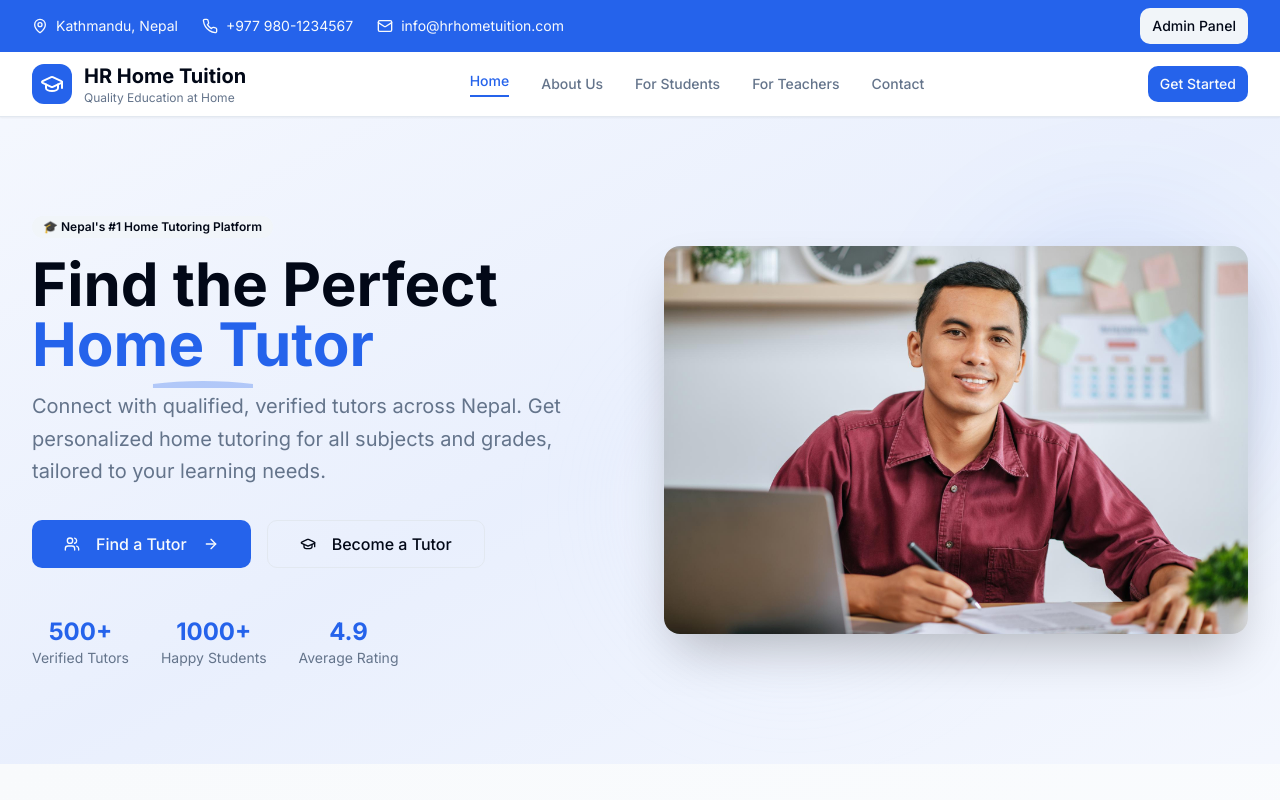
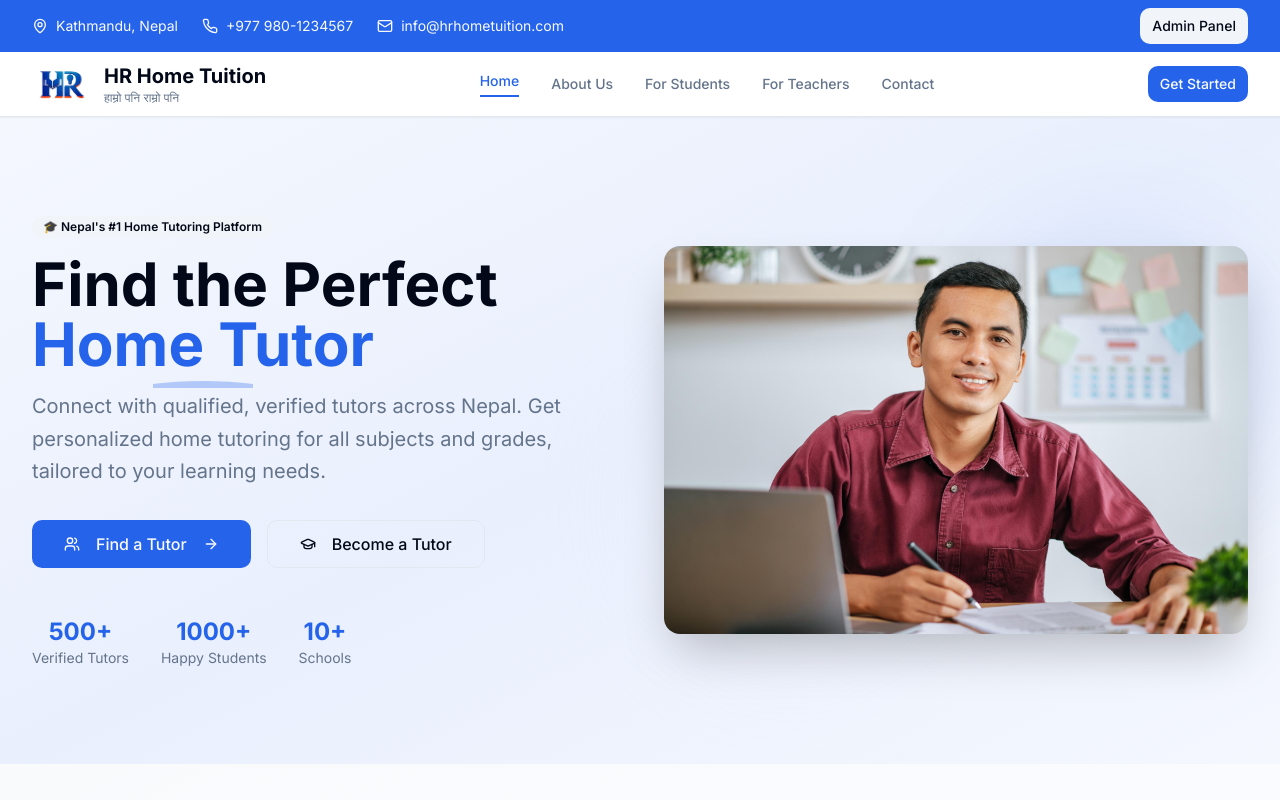
Before and after one commit to nishanneupane/hometution, a Next.js app: page / in a window 1280 px wide. Shown: the top 800 px of the page. Built offline with nearby package versions, Linux system fonts and the light colour scheme.

Commit message:
update : designs

```diff
--- a/app/page.tsx
+++ b/app/page.tsx
@@ -66,8 +66,8 @@ export default function HomePage() {
                   <div className="text-sm text-muted-foreground">Happy Students</div>
                 </div>
                 <div className="text-center">
-                  <div className="text-2xl font-bold text-primary">4.9</div>
-                  <div className="text-sm text-muted-foreground">Average Rating</div>
+                  <div className="text-2xl font-bold text-primary">10+</div>
+                  <div className="text-sm text-muted-foreground">Schools</div>
                 </div>
               </div>
             </div>
--- a/components/layout/navbar.tsx
+++ b/components/layout/navbar.tsx
@@ -7,6 +7,7 @@ import { Button } from "@/components/ui/button"
 import { Sheet, SheetContent, SheetTrigger } from "@/components/ui/sheet"
 import { GraduationCap, Menu, Phone, Mail, MapPin } from "lucide-react"
 import { cn } from "@/lib/utils"
+import Image from "next/image"
 
 const navigation = [
   { name: "Home", href: "/" },
@@ -56,12 +57,16 @@ export function Navbar() {
           <div className="flex items-center justify-between h-16">
             {/* Logo */}
             <Link href="/" className="flex items-center space-x-3">
-              <div className="p-2 bg-primary rounded-xl">
-                <GraduationCap className="h-6 w-6 text-white" />
-              </div>
+              <Image
+                src="/images/hrlogo.png"
+                alt="HR Home Tuition Logo"
+                width={60}
+                height={60}
+                className="rounded-xl"
+              />
               <div>
                 <span className="text-xl font-bold text-foreground">HR Home Tuition</span>
-                <p className="text-xs text-muted-foreground">Quality Education at Home</p>
+                <p className="text-xs text-muted-foreground">हाम्रो पनि राम्रो पनि</p>
               </div>
             </Link>
 
```
